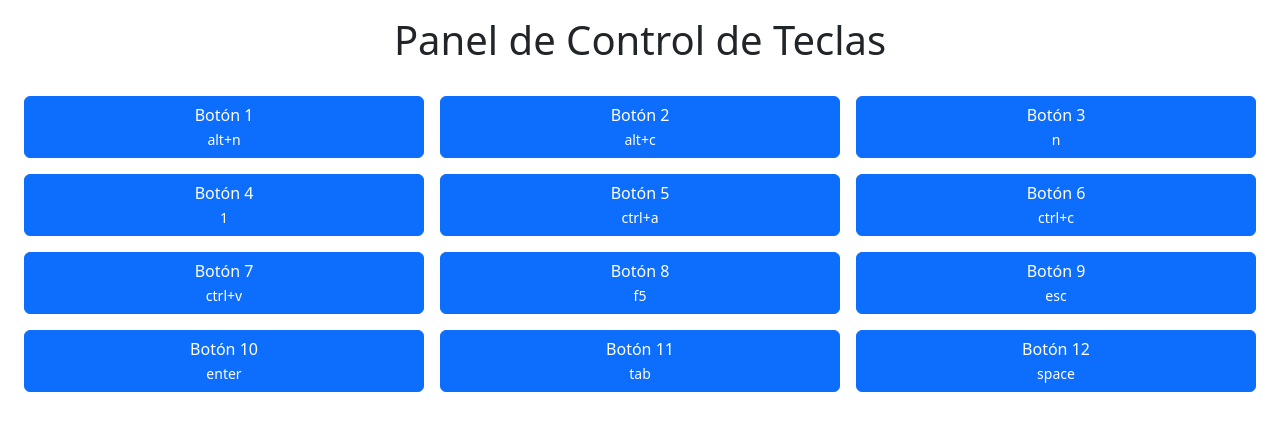
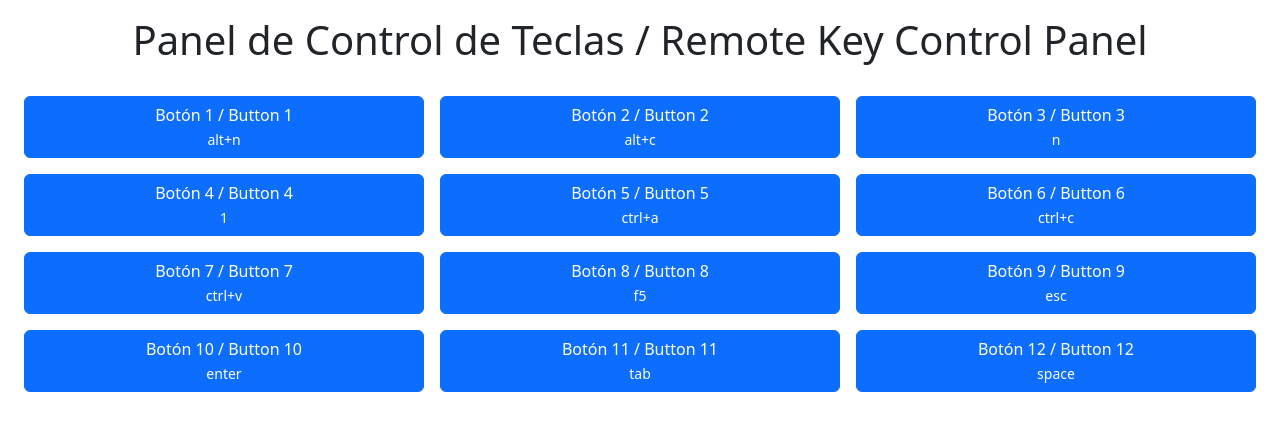
Before and after one commit to GAZKV/remote-key, a Flask app: page / in a window 1280 px wide. Shown: the top 431 px of the page. Run offline with Flask 3, Linux system fonts and the light colour scheme.

Commit message:
Add English translations

```diff
--- a/app/app.py
+++ b/app/app.py
@@ -4,6 +4,7 @@ import keyboard
 app = Flask(__name__)
 
 # Mapea cada botón a una lista de secuencias de teclas
+# Map each button to a list of key sequences
 key_sequences = {
     '1': ['alt+n'],
     '2': ['alt+c'],
@@ -22,6 +23,7 @@ key_sequences = {
 @app.route('/')
 def index():
     # Pasa el mapping a la plantilla
+    # Pass the mapping to the template
     return render_template('index.html', key_sequences=key_sequences)
 
 @app.route('/press/<btn_id>', methods=['POST'])
@@ -31,6 +33,7 @@ def press(btn_id):
         return jsonify({'status': 'error', 'message': 'Botón no definido'}), 404
 
     # Ejecuta cada combinación de teclas
+    # Execute each key combination
     for combo in seq:
         keyboard.press_and_release(combo)
     return jsonify({'status': 'ok', 'pressed': seq})
@@ -38,4 +41,6 @@ def press(btn_id):
 if __name__ == '__main__':
     # Atención: es necesario ejecutar con privilegios en algunos sistemas
     # para que keyboard funcione correctamente.
+    # Note: on some systems you must run with elevated privileges
+    # for the keyboard library to work properly.
     app.run(host='0.0.0.0', port=8000)
--- a/app/templates/index.html
+++ b/app/templates/index.html
@@ -3,7 +3,7 @@
 <head>
   <meta charset="UTF-8">
   <meta name="viewport" content="width=device-width, initial-scale=1">
-  <title>Control de Teclas Remoto</title>
+<title>Remote Key Control Panel / Control de Teclas Remoto</title>
   <!-- Bootstrap CSS desde CDN -->
   <link
     href="https://cdn.jsdelivr.net/npm/bootstrap@5.3.0/dist/css/bootstrap.min.css"
@@ -18,13 +18,13 @@
 </head>
 <body>
 
-  <h1 class="text-center mb-4">Panel de Control de Teclas</h1>
+  <h1 class="text-center mb-4">Panel de Control de Teclas / Remote Key Control Panel</h1>
   <div class="grid">
     {% for id, seq in key_sequences.items() %}
       <button
         class="btn btn-primary btn-custom"
         onclick="sendPress('{{ id }}')">
-        Botón {{ id }}<br>
+        Botón {{ id }} / Button {{ id }}<br>
         <small>{{ seq | join(' + ') }}</small>
       </button>
     {% endfor %}
@@ -36,14 +36,14 @@
         .then(r => r.json())
         .then(resp => {
           if (resp.status === 'ok') {
-            console.log(`Pulsadas: ${resp.pressed.join(', ')}`);
+            console.log(`Pulsadas: ${resp.pressed.join(', ')} / Pressed: ${resp.pressed.join(', ')}`);
           } else {
             alert('Error: ' + resp.message);
           }
         })
         .catch(err => {
           console.error(err);
-          alert('No se pudo conectar al servidor.');
+          alert('No se pudo conectar al servidor / Could not connect to the server.');
         });
     }
   </script>
```
